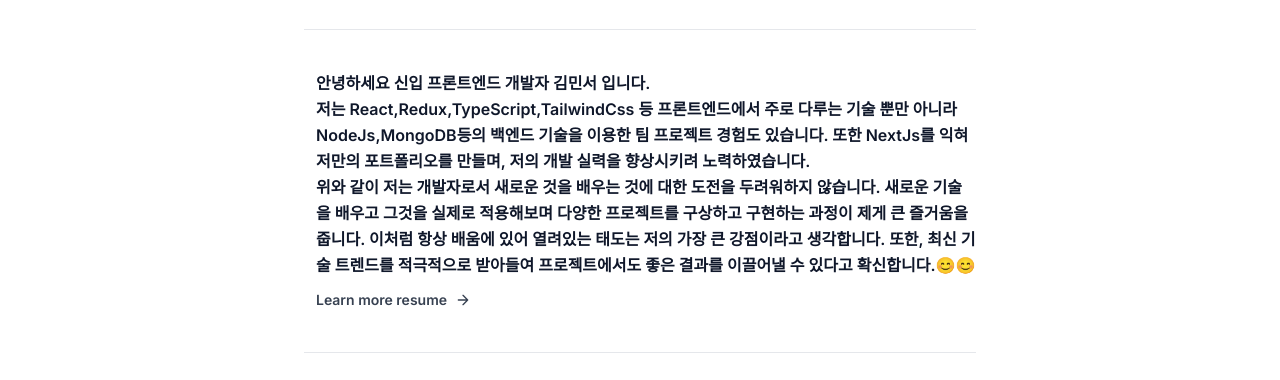
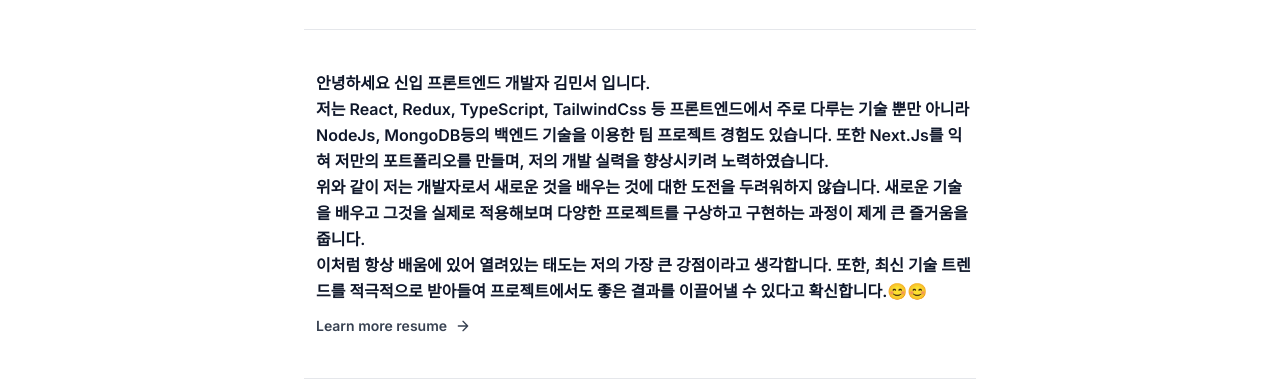
Before and after one commit to amy3374/My-Portfolio, a Next.js app: page / in a window 1280 px wide. Shown: the part 572-952 px from the top of the page. Built offline with nearby package versions, Linux system fonts and the light colour scheme.

Commit message:
자기소개 문구 수정2

```diff
--- a/src/app/page.tsx
+++ b/src/app/page.tsx
@@ -68,17 +68,18 @@
             <p className="leading-relaxed text-slate-900 font-semibold dark:font-medium text-md">
               안녕하세요 신입 프론트엔드 개발자 김민서 입니다.
               <br />
-              저는 React,Redux,TypeScript,TailwindCss 등 프론트엔드에서 주로
-              다루는 기술 뿐만 아니라 NodeJs,MongoDB등의 백엔드 기술을 이용한 팀
-              프로젝트 경험도 있습니다. 또한 NextJs를 익혀 저만의 포트폴리오를
-              만들며, 저의 개발 실력을 향상시키려 노력하였습니다. <br />
+              저는 React, Redux, TypeScript, TailwindCss 등 프론트엔드에서 주로
+              다루는 기술 뿐만 아니라 NodeJs, MongoDB등의 백엔드 기술을 이용한
+              팀 프로젝트 경험도 있습니다. 또한 Next.Js를 익혀 저만의
+              포트폴리오를 만들며, 저의 개발 실력을 향상시키려 노력하였습니다.{" "}
+              <br />
               위와 같이 저는 개발자로서 새로운 것을 배우는 것에 대한 도전을
               두려워하지 않습니다. 새로운 기술을 배우고 그것을 실제로 적용해보며
               다양한 프로젝트를 구상하고 구현하는 과정이 제게 큰 즐거움을
-              줍니다. 이처럼 항상 배움에 있어 열려있는 태도는 저의 가장 큰
-              강점이라고 생각합니다. 또한, 최신 기술 트렌드를 적극적으로
-              받아들여 프로젝트에서도 좋은 결과를 이끌어낼 수 있다고
-              확신합니다.😊😊
+              줍니다. <br />
+              이처럼 항상 배움에 있어 열려있는 태도는 저의 가장 큰 강점이라고
+              생각합니다. 또한, 최신 기술 트렌드를 적극적으로 받아들여
+              프로젝트에서도 좋은 결과를 이끌어낼 수 있다고 확신합니다.😊😊
               <br />
               <a
                 href="https://www.notion.so/e503cd64335d49f9a84357ca97f13655"
```
